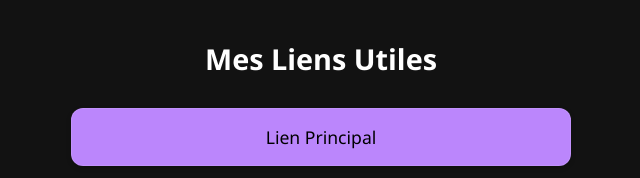
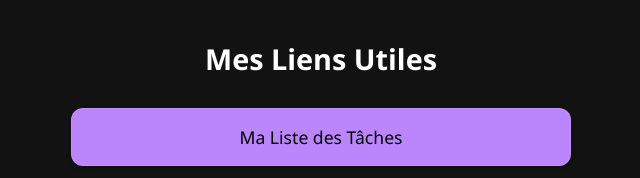
Before and after one commit to Strene76/acceuil, a plain HTML site: page index.html in a window 1280 px wide. Shown: the top 178 px of the page, 319-959 px from the left. Drawn offline with Linux system fonts and the light colour scheme.

Commit message:
Update index.html

```diff
--- a/index.html
+++ b/index.html
@@ -97,7 +97,7 @@
     <div class="button-container">
         <!-- Bouton accent (mis en évidence) -->
         <a href="https://strene76.github.io/ma-liste-de-taches/" class="button-link accent" target="_blank">
-            Lien Principal
+            Ma Liste des Tâches
         </a>
 
         <!-- Boutons standards -->
```
